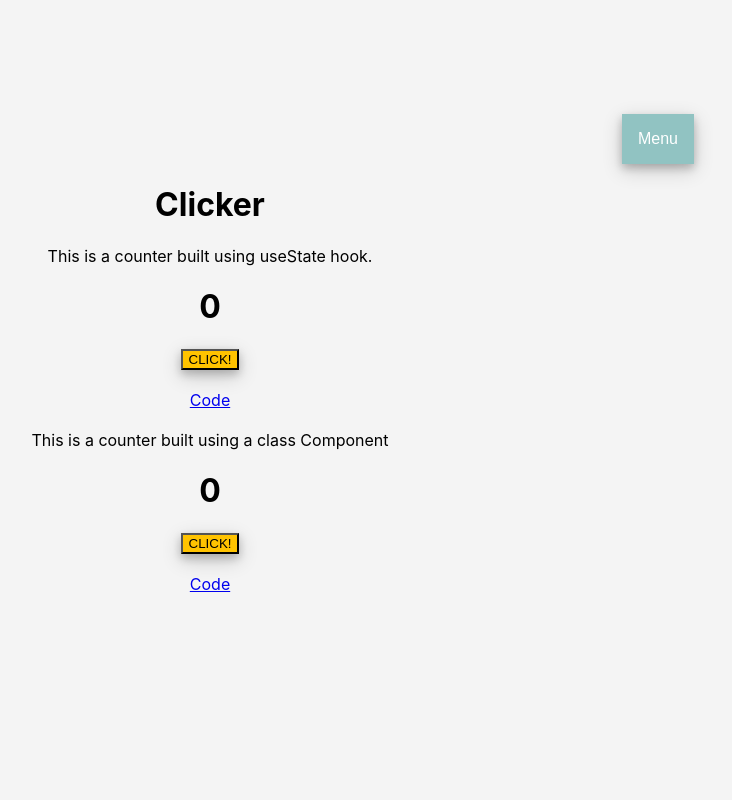
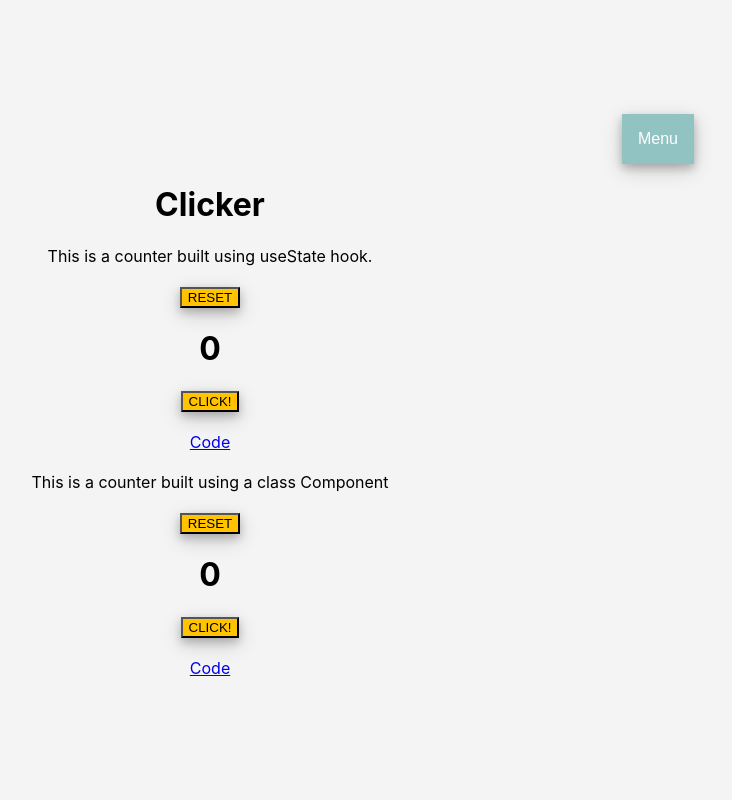
Before and after one commit to IfeAkiWad/learning_hooks, a React (Create React App) app: page /clickers in a window 1280 px wide. Shown: the top 800 px of the page, without its empty margins (430-1162 px from the left). Built offline with nearby package versions, Linux system fonts and the light colour scheme.

Commit message:
reset button and conditional setting state to 0

```diff
--- a/src/useStateHooks/ClassComponentCounter.js
+++ b/src/useStateHooks/ClassComponentCounter.js
@@ -12,9 +12,17 @@ export default class ClassComponentCounter extends Component {
         this.setState({count: this.state.count + 5})
     }
 
+    resetCount = () => {
+        if (this.state.count > 0) {
+            this.setState({count: 0})
+        }
+    }
+
   render() {
     return (
         <div>
+            <br />
+            <button onClick={this.resetCount}>RESET</button><br />
             <h1>{this.state.count}</h1>
             <button onClick = {this.incrementer}>CLICK!</button>
         </div>
--- a/src/useStateHooks/UseStateHook.js
+++ b/src/useStateHooks/UseStateHook.js
@@ -5,10 +5,18 @@ import ClassComponentCounter from "./ClassComponentCounter";
 
 function UseStateHook() {
   const [count, setCount] = useState(0)
+
+  const resetCount = () => {
+    if (count > 0) {
+       setCount(0)
+    }
+  }
+
   return (
     <div>
       <h1>Clicker</h1>
-        This is a counter built using useState hook.
+        This is a counter built using useState hook.<br /><br />
+        <button onClick={resetCount}>RESET</button><br />
         <h1>{count}</h1>
         <button onClick={() => setCount(count + 5)}>CLICK!</button><br /><br />
         <a id="github" href="https://github.com/IfeAkiWad/learning_hooks/blob/master/src/useStateHooks/UseStateHook.js" rel="noreferrer" target="_blank">Code</a>
```
